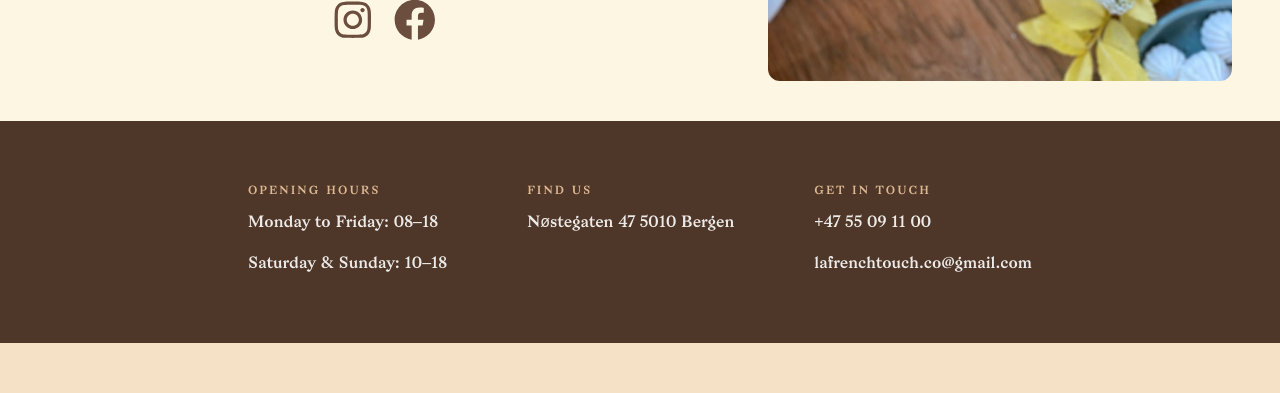
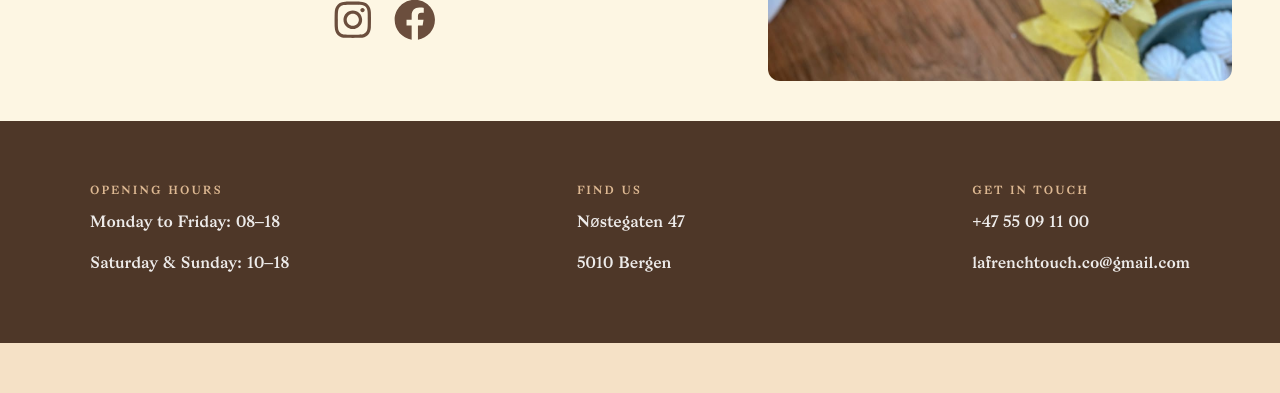
Before and after one commit to dankla90/cafe, a Next.js app: page / in a window 1280 px wide. Shown: the part 1320-1713 px from the top of the page. Built offline with nearby package versions, Linux system fonts and the light colour scheme; a web font is replaced by a local one.

Commit message:
some updates and small edits

```diff
--- a/app/contact/page.tsx
+++ b/app/contact/page.tsx
@@ -66,7 +66,7 @@ const Content = styled.div`
   min-height: 560px;
 
   @media (max-width: 900px) {
-    flex-direction: column;
+    flex-direction: column-reverse;
   }
 `
 
@@ -83,6 +83,8 @@ const InfoPanel = styled.div`
     width: 100%;
     padding: 40px 32px;
     gap: 32px;
+    align-items: center;
+    text-align: center;
   }
 `
 
--- a/app/page.tsx
+++ b/app/page.tsx
@@ -336,15 +336,24 @@ const InfoBar = styled.section`
   background: #4e3728;
   color: white;
   padding: 64px 40px;
+
+  @media (max-width: 768px) {
+    padding: 48px 32px;
+  }
+`
+
+const InfoInner = styled.div`
+  max-width: 1100px;
+  margin: 0 auto;
   display: flex;
-  justify-content: center;
-  gap: 80px;
+  justify-content: space-between;
+  gap: 40px;
 
   @media (max-width: 768px) {
     flex-direction: column;
     gap: 40px;
-    padding: 48px 32px;
-    align-items: flex-start;
+    align-items: center;
+    text-align: center;
   }
 `
 
@@ -437,6 +446,7 @@ export default function Home() {
 
       {/* Info bar */}
       <InfoBar aria-label="Opening hours and location">
+        <InfoInner>
         <InfoBlock>
           <InfoLabel>Opening hours</InfoLabel>
           {openingHours.periods.map((p) => (
@@ -447,13 +457,15 @@ export default function Home() {
         </InfoBlock>
         <InfoBlock>
           <InfoLabel>Find us</InfoLabel>
-          <InfoValue>Nøstegaten 47{'\n'}5010 Bergen</InfoValue>
+          <InfoValue><InfoLink href="/contact">Nøstegaten 47</InfoLink></InfoValue>
+          <InfoValue><InfoLink href="/contact">5010 Bergen</InfoLink></InfoValue>
         </InfoBlock>
         <InfoBlock>
           <InfoLabel>Get in touch</InfoLabel>
           <InfoLink href="tel:+4755091100">+47 55 09 11 00</InfoLink>
           <InfoLink href="mailto:lafrenchtouch.co@gmail.com">lafrenchtouch.co@gmail.com</InfoLink>
         </InfoBlock>
+        </InfoInner>
       </InfoBar>
 
       {/* Photo grid */}
--- a/package.json
+++ b/package.json
@@ -9,7 +9,7 @@
     "lint": "next lint"
   },
   "dependencies": {
-    "next": "^15.2.3",
+    "next": "^15.5.14",
     "react": "^19.0.0",
     "react-dom": "^19.0.0",
     "react-icons": "^5.4.0",
@@ -21,7 +21,7 @@
     "@types/react": "^19",
     "@types/react-dom": "^19",
     "eslint": "^9",
-    "eslint-config-next": "^15.2.3",
+    "eslint-config-next": "^15.5.14",
     "typescript": "^5"
   }
 }
```
Also changed, not shown: .claude/settings.local.json, 1 other file (tests, documents, lock files or other folders).
